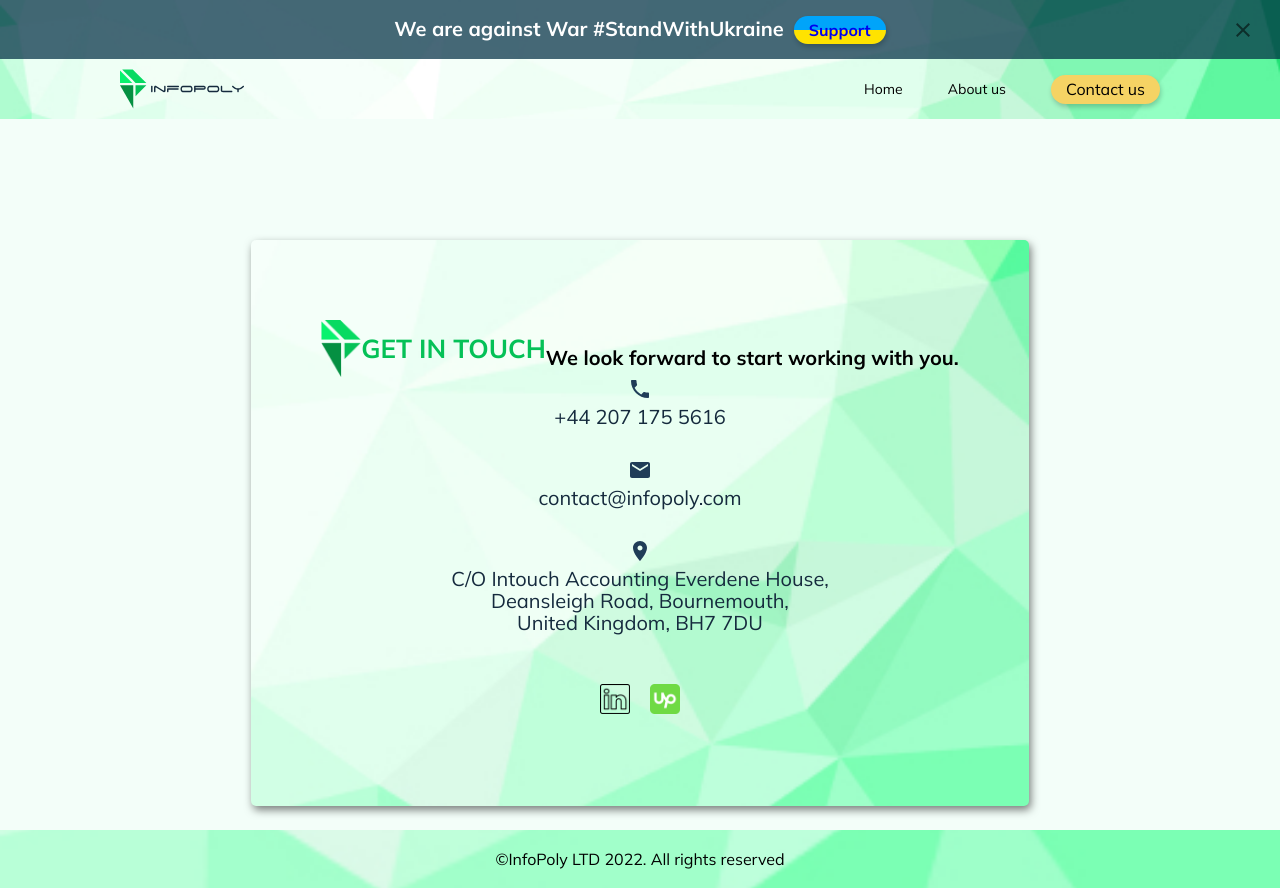
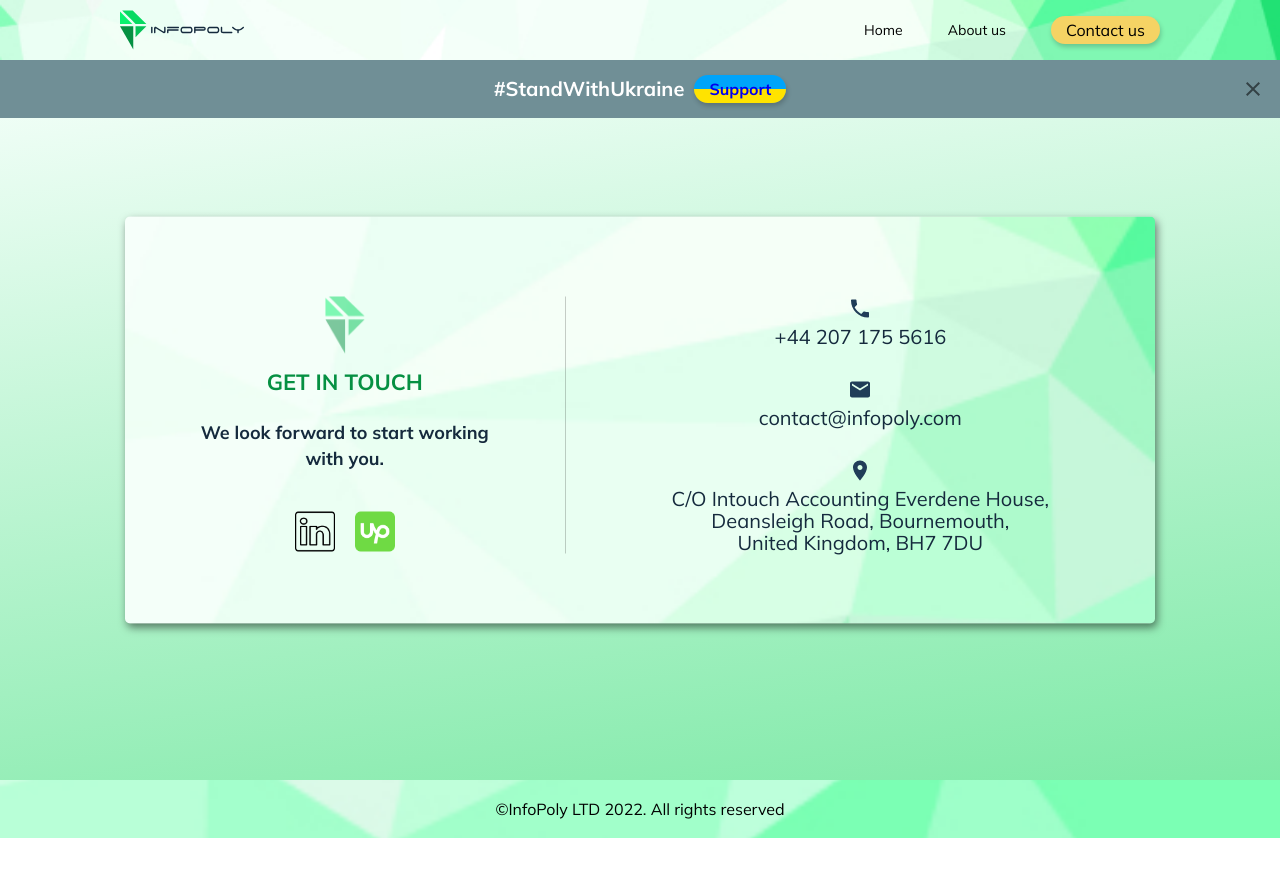
Before and after one commit to KaterynaHruvman/Infopoly, a React (Create React App) app: page /contactus in a window 1280 px wide. After the commit the page ends 838 px from the top, so only its background shows below. Built offline with nearby package versions, Linux system fonts and the light colour scheme.

Commit message:
fix styles contact page

```diff
--- a/src/App.js
+++ b/src/App.js
@@ -14,7 +14,7 @@ function App() {
     <>
     <div className="App">
       <Header />
-      {/* <Banner/> */}
+      <Banner/>
       <Routes>
         <Route path="/" element={<MainPage />} />
         <Route path="/aboutus" element={<AboutUs />} />
--- a/src/components/Banner/Banner.js
+++ b/src/components/Banner/Banner.js
@@ -45,14 +45,14 @@ const Banner = () => {
             onClick={onCloseClick}
             sx={{
               position: 'absolute',
-              right: '20px',
+              right: '10px',
             }}>
 
               <CloseIcon />
             </IconButton>
 
          <div className={styles.themeBannerWrapper}>
-            <span className={styles.title}> We are against War #StandWithUkraine</span>
+            <span className={styles.title}>#StandWithUkraine</span>
             <button className={styles.button}><a href="https://war.ukraine.ua/">Support</a></button>
          </div>
       </section >
--- a/src/components/Banner/Banner.module.css
+++ b/src/components/Banner/Banner.module.css
@@ -1,13 +1,14 @@
 .themeBannerOpen {
-    position: relative;
+    position: fixed;
+    z-index: 10;
     display: flex;
     align-items: center;
     justify-content: center;
     width: 100%;
     font-family: 'Mulish';
-    z-index: 20;
-    padding: 15px 25px;
-    background-color: rgba(2, 46, 69, 0.721);
+    padding: 15px 20px;
+    background-color: rgb(112, 143, 150);
+    margin-top: 60px;
 }
 
 .themeBannerClosed {
@@ -15,16 +16,17 @@
 }
 
 .themeBannerWrapper {
+    display: flex;
+    align-items: center;
+    justify-content: center;
     background-color:blur;
 }
 
 .title{
     font-weight: 700;
-    font-size: 2vw;
+    font-size: 3vw;
     color: rgb(255, 217, 0);
     background-color: rgb(255, 255, 255);
-    /* background: linear-gradient(0deg, rgba(255,227,0,1) 50%, rgba(130,196,123,1) 50%, rgba(0,164,250,1) 50%); */
-
     -webkit-background-clip: text;
     -webkit-text-fill-color: transparent;
 }
@@ -46,13 +48,12 @@
 }
 
 
-@media (min-width: 425px)  {
-    .title{
-        /* font-size: 6vw; */
+@media (min-width: 480px)  {
+    .button{
+        font-size: 12px;
     }
 }
 @media (min-width: 768px)  {
-
     .title{
         /* font-size: 26px; */
         line-height: 28px;
@@ -61,6 +62,7 @@
     .logo {
         height: 60px;
     }
+
     .button{
         font-size: 16px;
     }
--- a/src/components/Contacts/Contacts.js
+++ b/src/components/Contacts/Contacts.js
@@ -10,6 +10,7 @@ import PhoneIcon from "@mui/icons-material/Phone";
 import EmailIcon from "@mui/icons-material/Email";
 import LocationOnIcon from "@mui/icons-material/LocationOn";
 import logo from "../../assets/images/logo_infopoly.png";
+import { Divider } from '@mui/material';
 // import { SubtitlesOutlined } from '@mui/icons-material';
 const Contacts = () => {
     return (
@@ -17,25 +18,12 @@ const Contacts = () => {
             <section className={styles.contacts}>
                 <Container>
                     <ul className={styles.list}>
-                        <div className={styles.logoWrapper}>
+                        <div className={styles.wrapper}>
+                        <div className={styles.textWrapper}>
                             <img src={logo} className={styles.logo} alt={"logo"} />
                             <h2 className={styles.title}> GET IN TOUCH</h2>
                             <h3 className={styles.text}> We look forward to start working with you.</h3>
                         </div>
-
-                        <li className={styles.listItem}>
-                            <PhoneIcon className={styles.icon} />
-                            <a className={styles.contact} href="tel:+44 207 175 5616"> +44 207 175 5616 </a>
-                        </li>
-                        <li className={styles.listItem}>
-                            <EmailIcon className={styles.icon} />
-                            <a className={styles.contact} href="e-mail: contact@infopoly.com">contact@infopoly.com </a>
-                        </li>
-                        <li className={styles.listItem}>
-                            <LocationOnIcon className={styles.icon}/>
-                            <span className={styles.address}>C/O Intouch Accounting Everdene House,<br/> Deansleigh Road, Bournemouth,<br/>United Kingdom, BH7 7DU </span>
-
-                        </li>
                         <div className={styles.socials}>
                             <li className={styles.listItem}>
                                 <a href="https://www.linkedin.com/company/infopoly-ltd/?original_referer=https%3A%2F%2Fwww.infopoly.com%2F" className={styles.listItemA}><img src={linkdin} className={styles.listItemImg} /></a>
@@ -45,6 +33,36 @@ const Contacts = () => {
                                 <a href='https://www.upwork.com/nx/wm/client/dashboard' className={styles.listItemA}><img src={upwork} className={styles.listItemImg} /></a>
                             </li>
                         </div>
+                        </div>
+
+                        <Divider className={styles.divider} sx={{marginTop: '30px', marginBottom: '30px', borderColor: 'rgba(0, 0, 0, 0.2)'}}/>
+                        <div className={styles.dividerVert}></div>
+                        <div className={styles.contactsWrapper}>
+                        <li className={styles.listItem + " " + styles.animate}>
+                            <PhoneIcon className={styles.icon} />
+                            <a className={styles.contact} href="tel:+44 207 175 5616"> +44 207 175 5616 </a>
+                        </li>
+                        <li className={styles.listItem + " " + styles.animate}>
+                            <EmailIcon className={styles.icon} />
+                            <a className={styles.contact} href="e-mail: contact@infopoly.com">contact@infopoly.com </a>
+                        </li>
+                        <li className={styles.listItem}>
+                            <LocationOnIcon className={styles.icon}/>
+                            <span className={styles.address}>C/O Intouch Accounting Everdene House,<br/> Deansleigh Road, Bournemouth,<br/>United Kingdom, BH7 7DU </span>
+
+                        </li>
+
+                        </div>
+
+                        {/* <div className={styles.socials}>
+                            <li className={styles.listItem}>
+                                <a href="https://www.linkedin.com/company/infopoly-ltd/?original_referer=https%3A%2F%2Fwww.infopoly.com%2F" className={styles.listItemA}><img src={linkdin} className={styles.listItemImg} /></a>
+
+                            </li>
+                            <li className={styles.listItem}>
+                                <a href='https://www.upwork.com/nx/wm/client/dashboard' className={styles.listItemA}><img src={upwork} className={styles.listItemImg} /></a>
+                            </li>
+                        </div> */}
 
                     </ul>
                     {/* <img src={phone} className={styles.phoneImg} /> */}
--- a/src/components/Contacts/Contacts.module.css
+++ b/src/components/Contacts/Contacts.module.css
@@ -1,15 +1,22 @@
 .contacts {
-    background-color: rgb(243, 254, 249);
-    height: 90vh;
+  /* background-color: rgb(243, 254, 249); */
+  background: rgb(245, 255, 250);
+  background: linear-gradient(172deg, rgba(245, 255, 250, 0.918) 0%, rgba(57, 222, 120, 0.649) 100%);
+  height: 100%;
   width: 100%;
   margin-top: 60px;
-    padding-top: 40px;
-    padding-bottom: 80px;
+  padding-top: 110px;
+  padding-bottom: 115px;
   font-family: 'Mulish';
 }
 
+.wrapper{
+  display: flex;
+  flex-direction: column;
+}
+
 .title {
-      color: #05C157;
+  color: #059042;
   font-size: 5vw;
   line-height: 7vw;
 }
@@ -17,17 +24,16 @@
 .text {
   font-size: 4vw;
   line-height: 6vw;
-      text-align: left;
+  color: #152A3D;
 }
 
 .list {
-      margin-top: 15vw;
   height: fit-content;
   display: flex;
   flex-direction: column;
   background-color: white;
-      padding: 40px;
-      padding-top: 50px;
+  padding: 20px;
+  padding-top: 30px;
   border-radius: 5px;
   box-shadow: 2px 4px 8px rgba(0, 0, 0, 0.5);
   background-image: url('../../assets/images/header/infoPoly_main_bg_mobile.jpg');
@@ -35,18 +41,46 @@
   background-size: cover;
 }
 
-    .logoWrapper{
-      display: flex;
+.textWrapper{
+  text-align: center;
 }
 
 .logo{
+  margin: 0 auto;
   height: auto;
   width: 40px;
+  margin-bottom: 15px;
+  opacity: 50%;
 }
 
 .icon {
   font-size: 20px;
   color: #203d58;
+}
+
+.animate:hover .icon {
+  animation: shake 0.82s cubic-bezier(.36,.07,.19,.97) both;
+  transform: translate3d(0, 0, 0);
+  backface-visibility: hidden;
+  perspective: 1000px;
+}
+
+@keyframes shake {
+  10%, 90% {
+    transform: translate3d(-1px, 0, 0);
+  }
+
+  20%, 80% {
+    transform: translate3d(2px, 0, 0);
+  }
+
+  30%, 50%, 70% {
+    transform: translate3d(-4px, 0, 0);
+  }
+
+  40%, 60% {
+    transform: translate3d(4px, 0, 0);
+  }
 }
 
 .listItem{
@@ -78,11 +112,13 @@
   margin-top: 20px;
   display: flex;
   align-items: center;
+  justify-content: center;
 }
 
 .socials .listItem {
   margin: 0;
   display: block;
+  width: 30px;
 }
 
 .socials .listItem:first-child {
@@ -95,27 +131,35 @@
    margin-right: 15px;
 }
 
+.listItemA {
+  display: block;
+  width: 30px;
+}
+
 .listItemImg {
-    width: 24px;
-    height: 24px;
+  width: 100%;
+  height:auto;
+}
+
+.listItemImg:hover {
+  transform: scale(110%);
+}
+
+.divider{
+  margin-top: 30px;
+  margin-bottom: 30px;
 }
 
 
 @media (min-width: 480px) and (max-width: 767px)  {
-    .contacts {
-      margin-top: 64px;
-      padding-top: 60px;
-      padding-bottom: 80px;
-    }
-
   .title {
-      font-size: 24px;
+    font-size: 20px;
     line-height:32px;
   }
 
   .text {
-      font-size: 16px;
-      line-height: 28px;
+    font-size: 14px;
+    line-height: 24px;
   }
 
   .listItem {
@@ -124,21 +168,14 @@
 
   .list{
     max-width: 295px;
-      margin-top: 50px;
-    }
-
-    .listItemImg{
-      width: 20px;
-      height: 20px;
-      margin: 5px;
   }
 }
 
 @media (min-width: 768px) {
   .contacts {
-      height: 95vh;
-      margin-top: 70px;
-      padding-top: 80px;
+    height: 90vh;
+    margin-top: 60px;
+    padding-top: 140px;
     padding-bottom: 100px;
   }
 
@@ -148,21 +185,19 @@
   }
 
   .title {
-        font-size: 26px;
-        line-height: 28px;
+    font-size: 22px;
+    line-height: 26px;
   }
 
   .text{
     margin-top: 15px;
-      font-size: 18px;
-      line-height: 24px;
+    font-size: 16px;
+    line-height: 22px;
   }
 
   .list {
-      margin-top: 60px;
     padding: 60px;
     padding-top: 70px;
-
   }
 
   .listItem{
@@ -170,43 +205,101 @@
     margin-bottom: 30px;
   }
 
+  .socials{
+    margin-top: 40px;
+  }
+
+  .socials .listItem{
+    width: 40px;
+  }
+
+  .listItemA {
+    width: 40px;
+  }
+
   .listItemImg{
-      width: 30px;
-      height: 30px;
+    height: 40px;
+  }
+
+  .divider{
+    margin-top: 60px;
+    margin-bottom: 60px;
   }
 }
 
-  @media  (min-width: 1200px) {
+ @media  (min-width: 1100px) {
   .contacts {
-      padding-top: 120px;
+    position: relative;
+    padding: 0;
+    /* padding-bottom: 140px; */
+  }
+
+  .contactsWrapper{
+    display: flex;
+    flex-direction: column;
+    align-items: center;
+    justify-content: center;
+    width: 60%;
+  }
+
+  .wrapper{
+    display: flex;
+    flex-direction: column;
+    width: 40%;
   }
 
   .text {
-      font-size: 20px;
+    font-size: 18px;
     line-height: 26px;
     margin-top: 25px;
   }
 
   .list{
-      margin-top: 50px;
     padding: 70px;
     padding-top: 80px;
+    flex-direction: row;
+    position: absolute;
+    top: 50%;
+    -ms-transform: translateY(-50%);
+    transform: translateY(-50%);
   }
 
   .title{
     margin-top: 15px;
   }
 
+  .socials{
+    margin-top: 40px;
+  }
+
+  .socials .listItem{
+    width: 40px;
+  }
+
+  .listItem:last-child{
+    margin: 0;
+  }
+
+  .listItemA {
+    width: 40px;
+  }
+
   .listItemImg{
-      width: 30px;
-      height: 30px;
+    height: 40px;
+  }
+
+  .dividerVert{
+    width: 1px;
+    background-color: rgba(0, 0, 0, 0.2);
+    margin-left: 70px;
+    margin-right: 70px;
   }
 }
 
   @media  (min-width: 1920px) {
-      .contacts {
+    /* .contacts {
       padding-top: 160px;
-      }
+    } */
 
     .title {
       font-size: 28px;
@@ -220,16 +313,15 @@
     }
 
     .list{
-        margin-top: 50px;
       padding: 70px;
       padding-top: 80px;
     }
   }
 
   @media  (min-width: 2080px) {
-      .contacts {
+    /* .contacts {
       padding-top: 180px;
-      }
+    } */
 
     .title {
       font-size: 32px;
@@ -242,7 +334,6 @@
     }
 
     .list {
-        margin-top: 70px;
       padding: 90px;
       padding-top: 100px;
     }
@@ -264,9 +355,9 @@
   }
 
      @media  (min-width: 2560px) {
-      .contacts {
+      /* .contacts {
         padding-top: 200px;
-      }
+      } */
 
       .title {
         font-size: 36px;
@@ -279,7 +370,6 @@
       }
 
       .list {
-        margin-top: 90px;
         padding: 110px;
         padding-top: 120px;
       }
--- a/src/components/Header/Header.js
+++ b/src/components/Header/Header.js
@@ -24,7 +24,7 @@ const activeLink = {
 const Header = () => {
     return (
         <section className={styles.header}>
-            <Banner/>
+            {/* <Banner/> */}
             <Container>
                 <div className={styles.appbar}>
                     <NavLink to='/'>
--- a/src/components/Header/Header.module.css
+++ b/src/components/Header/Header.module.css
@@ -71,16 +71,10 @@
     background-image: url('../../assets/images/header/infoPoly_main_bg_tablet.jpg');
   }
 
-  .appbar{
-    padding: 30px 0;
-  }
-
   .headermenuNav{
     display: flex;
     align-items: center;
   }
-
-
 }
 
 @media (min-width: 1200px) {
```
Also changed, not shown: src/components/HeroSection/HeroSection.module.css (+19 -11 lines). Lines whose indentation alone changed are shown as unchanged.
